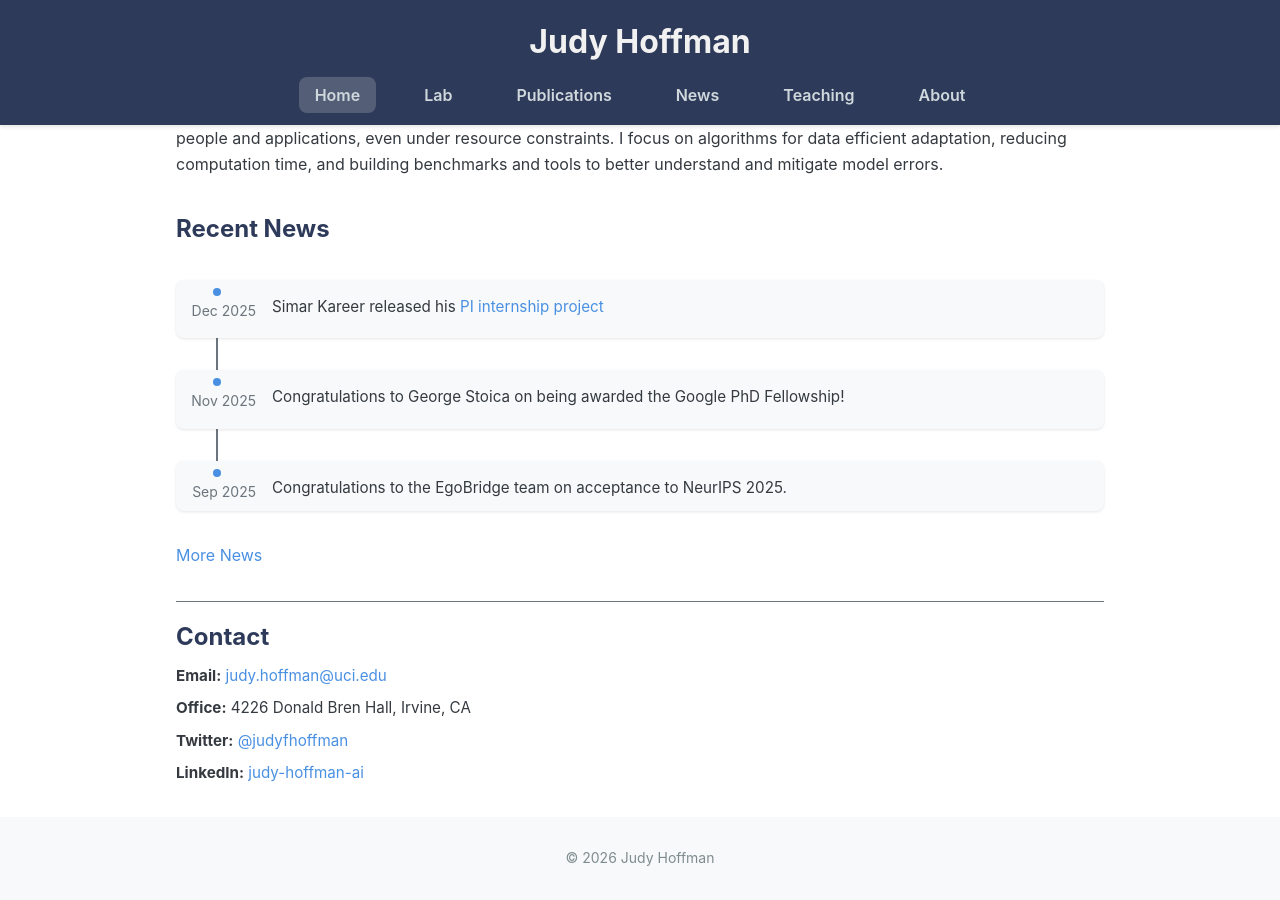
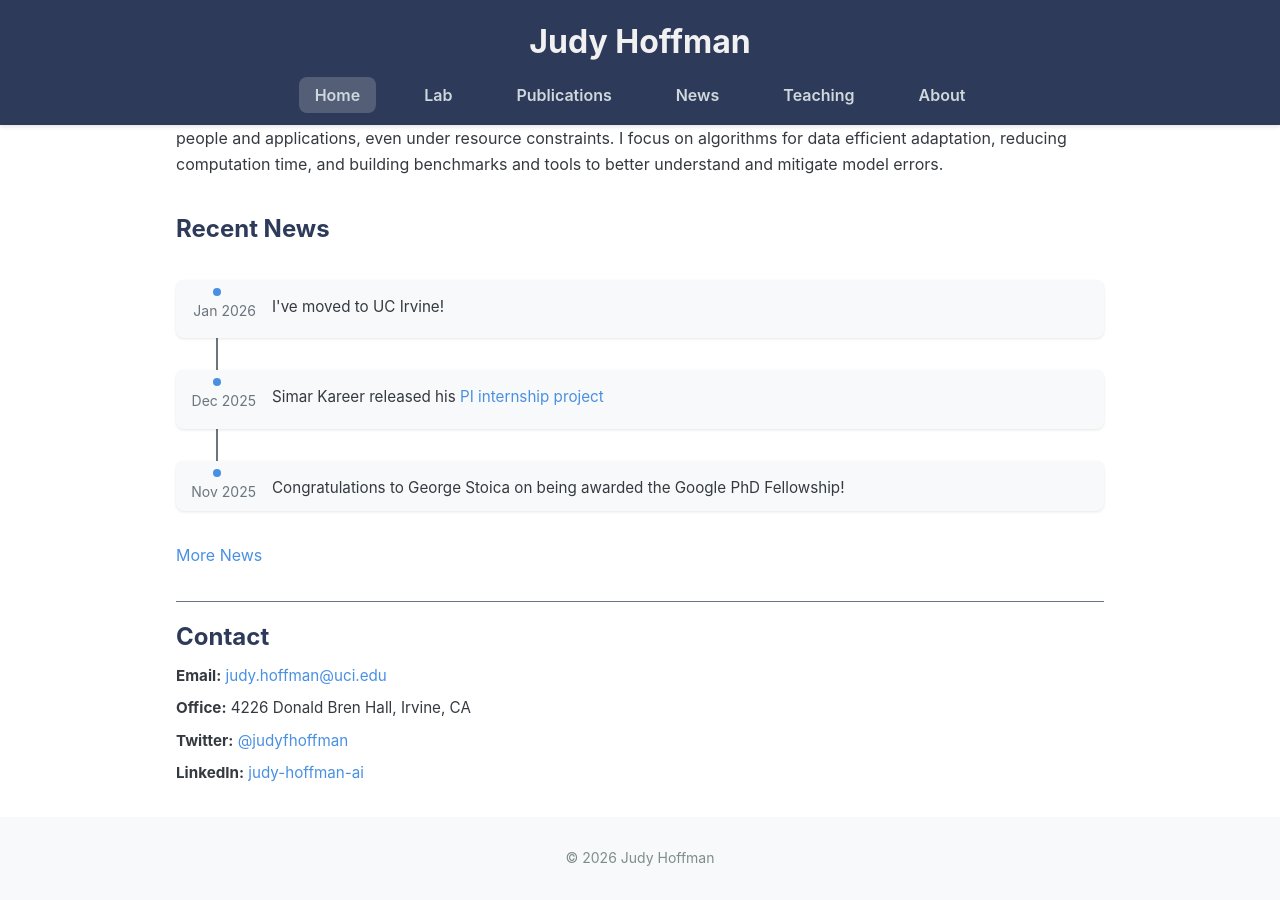
Before and after one commit to jhoffman/jhoffman.github.io, a Jekyll site: the page built from index.html, in a window 1280 px wide and 900 px high, scrolled down 575 px. Built offline with Jekyll 4.4.1, drawn with Linux system fonts in a browser that asks for light colours.

Commit message:
updated news

```diff
--- a/_data/news.yml
+++ b/_data/news.yml
@@ -1,4 +1,6 @@
 # _data/news.yml
+- date: 2026-01-01
+  news: "I've moved to UC Irvine!"
 
 - date: 2025-12-17
   news: "Simar Kareer released his <a href='https://www.pi.website/research/human_to_robot'>PI internship project</a>"
```
